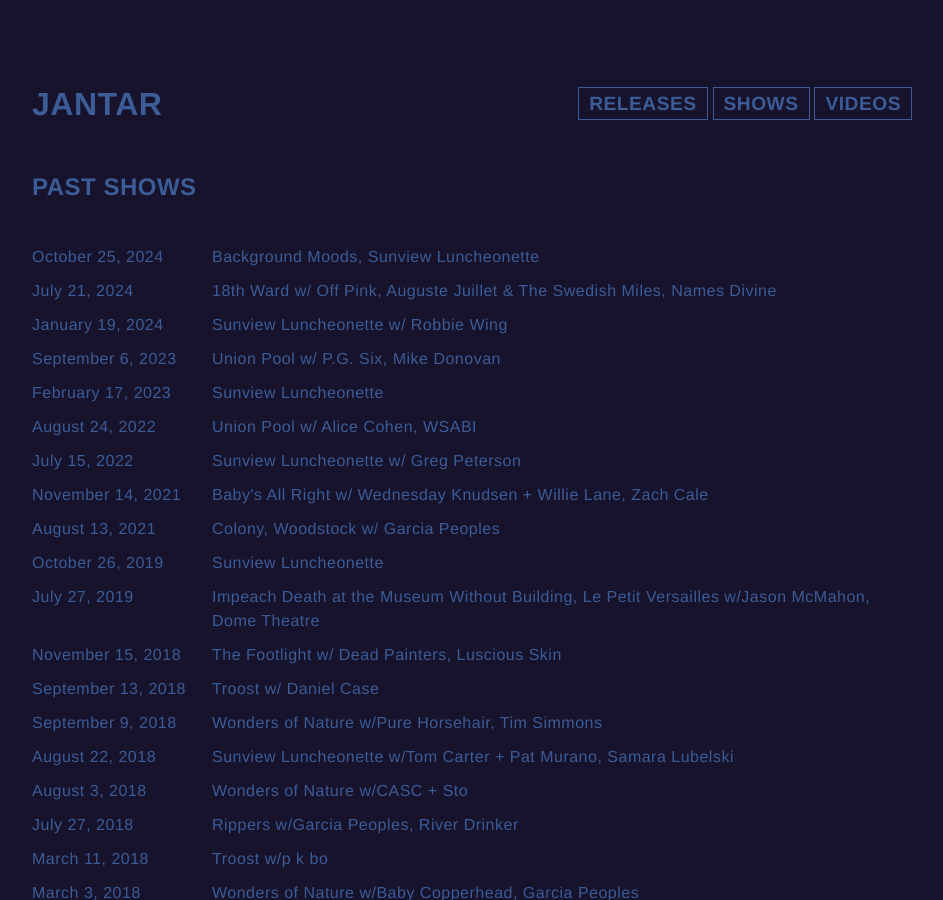
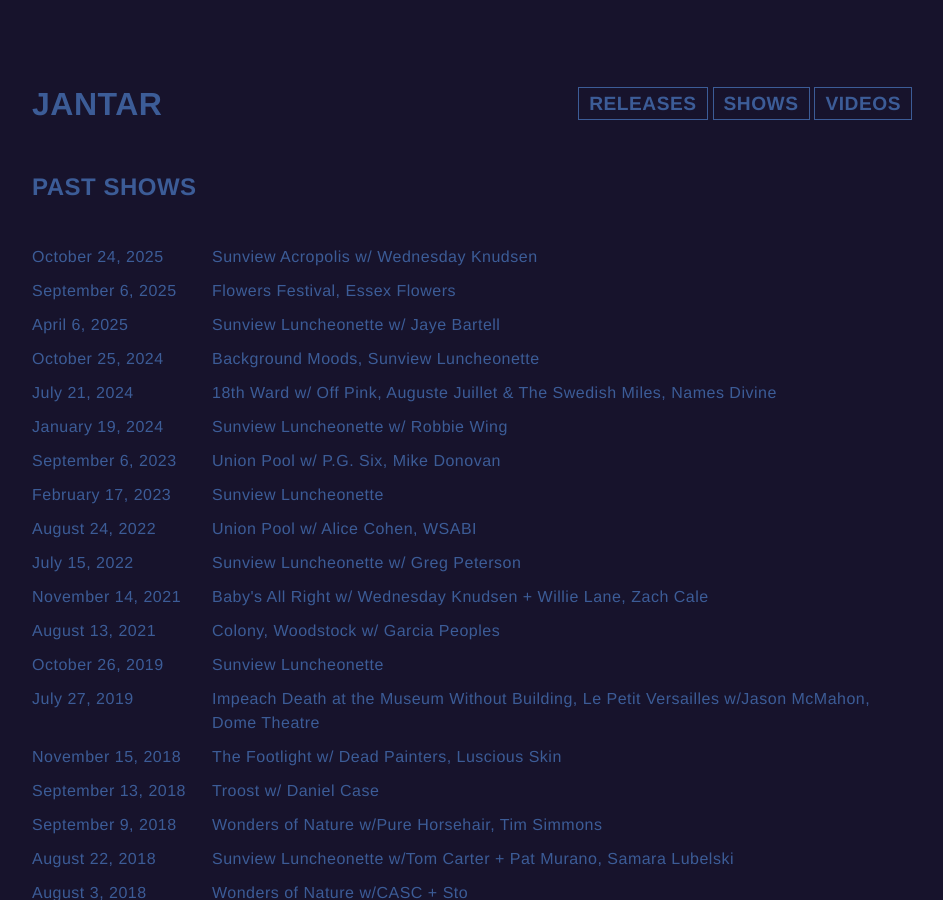
Before and after one commit to kirsten/thejantar.com, a Jekyll site: the page built from shows.html, in a window 1280 px wide and 900 px high. Shown: the whole window, without its empty margins (168-1111 px from the left). Built offline with Jekyll 4.4.1, drawn with Linux system fonts in a browser that asks for light colours.

Commit message:
Add some 2025 shows (past and upcoming)

```diff
--- a/_data/shows.yml
+++ b/_data/shows.yml
@@ -1,5 +1,15 @@
 show_list:
-  - date:  2024-10-25 19:00:00
+  - date: 2025-10-24 19:00:00
+    title: "Sunview Acropolis w/ Wednesday Knudsen"
+
+  - date: 2025-09-06 18:00:00
+    title: "Flowers Festival, Essex Flowers"
+    link: https://essexflowers.us/FLOWERS-FESTIVAL-2025
+
+  - date: 2025-04-06 18:00:00
+    title: "Sunview Luncheonette w/ Jaye Bartell"
+
+  - date: 2024-10-25 19:00:00
     title: "Background Moods, Sunview Luncheonette"
 
   - date:  2024-07-21 15:00:00
```
